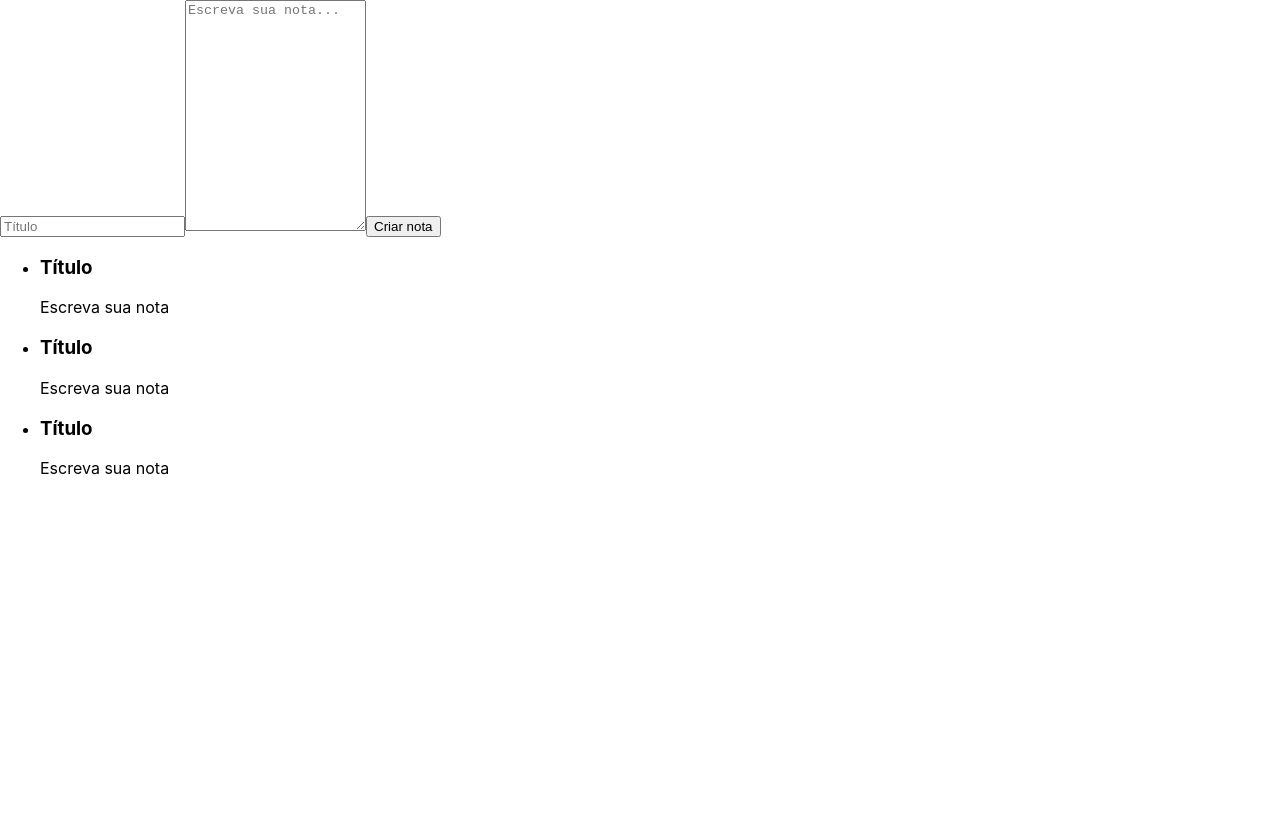
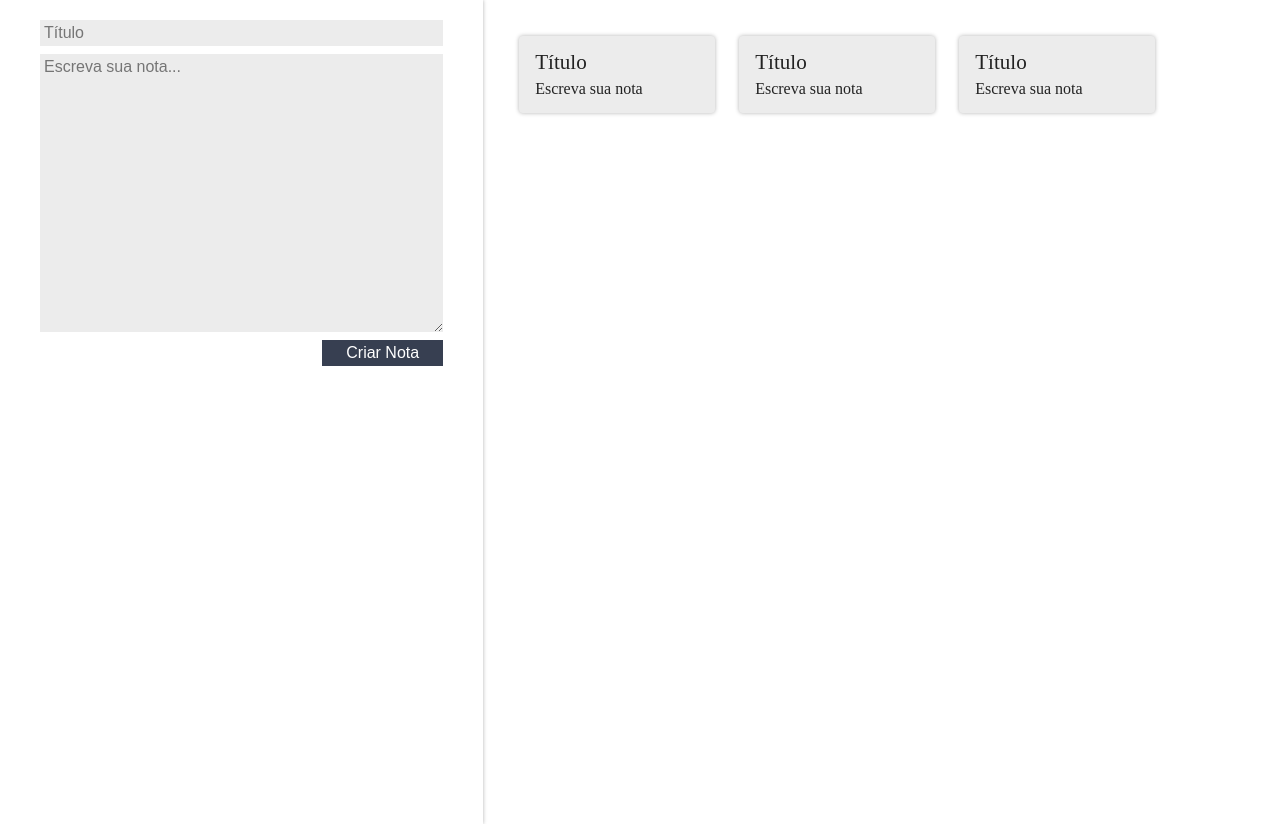
Before and after one commit to matheustakasaki/react-entendendo-como-a-biblioteca-funciona, a React (Create React App) app in the folder ceep/: page / in a window 1280 px wide. Before the commit the page ends 800 px from the top, so only its background shows below. Built offline with nearby package versions, Linux system fonts and the light colour scheme.

Commit message:
Estilizando projeto

```diff
--- a/ceep/src/App.js
+++ b/ceep/src/App.js
@@ -1,17 +1,18 @@
 import ListadeNotas from "./components/ListadeNotas";
 import FormularioCadastro from "./components/FormularioCadastro";
 import { Component } from "react";
-
+import "./assets/App.css";
+import './assets/index.css';
 
 
 class App extends Component {
 
   render() {
     return (
-      <>
+      <section className="conteudo">
         <FormularioCadastro />
         <ListadeNotas />
-      </>
+      </ section>
     );
   }
 
--- /dev/null
+++ b/ceep/src/assets/App.css
@@ -0,0 +1,11 @@
+.conteudo {
+  display: flex;
+}
+
+:root {
+  --primaria: #58a4b0;
+  --secundaria: #373f51;
+  --secundaria-ativa: #cccccc;
+  --fundo: #ffffff;
+  --fundo-detalhes: #ececec;
+}
--- /dev/null
+++ b/ceep/src/assets/index.css
@@ -0,0 +1,441 @@
+html,
+body,
+div,
+span,
+applet,
+object,
+iframe,
+h1,
+h2,
+h3,
+h4,
+h5,
+h6,
+p,
+blockquote,
+pre,
+a,
+abbr,
+acronym,
+address,
+big,
+cite,
+code,
+del,
+dfn,
+em,
+img,
+ins,
+kbd,
+q,
+s,
+samp,
+small,
+strike,
+strong,
+sub,
+sup,
+tt,
+var,
+b,
+u,
+i,
+center,
+dl,
+dt,
+dd,
+ol,
+ul,
+li,
+fieldset,
+form,
+label,
+legend,
+table,
+caption,
+tbody,
+tfoot,
+thead,
+tr,
+th,
+td,
+article,
+aside,
+canvas,
+details,
+embed,
+figure,
+figcaption,
+footer,
+header,
+hgroup,
+menu,
+nav,
+output,
+ruby,
+section,
+summary,
+time,
+mark,
+audio,
+video {
+  margin: 0;
+  padding: 0;
+  border: 0;
+  font-size: 100%;
+  font: inherit;
+  vertical-align: baseline;
+}
+
+/* make sure to set some focus styles for accessibility */
+:focus {
+  outline: 0;
+}
+
+/* HTML5 display-role reset for older browsers */
+article,
+aside,
+details,
+figcaption,
+figure,
+footer,
+header,
+hgroup,
+menu,
+nav,
+section {
+  display: block;
+}
+
+body {
+  line-height: 1;
+}
+
+ol,
+ul {
+  list-style: none;
+}
+
+blockquote,
+q {
+  quotes: none;
+}
+
+blockquote:before,
+blockquote:after,
+q:before,
+q:after {
+  content: "";
+  content: none;
+}
+
+table {
+  border-collapse: collapse;
+  border-spacing: 0;
+}
+
+input[type="search"]::-webkit-search-cancel-button,
+input[type="search"]::-webkit-search-decoration,
+input[type="search"]::-webkit-search-results-button,
+input[type="search"]::-webkit-search-results-decoration {
+  -webkit-appearance: none;
+  -moz-appearance: none;
+}
+
+input[type="search"] {
+  -webkit-appearance: none;
+  -moz-appearance: none;
+  -webkit-box-sizing: content-box;
+  -moz-box-sizing: content-box;
+  box-sizing: content-box;
+}
+
+textarea {
+  overflow: auto;
+  vertical-align: top;
+  resize: vertical;
+}
+
+/**
+ * Correct `inline-block` display not defined in IE 6/7/8/9 and Firefox 3.
+ */
+
+audio,
+canvas,
+video {
+  display: inline-block;
+  *display: inline;
+  *zoom: 1;
+  max-width: 100%;
+}
+
+/**
+ * Prevent modern browsers from displaying `audio` without controls.
+ * Remove excess height in iOS 5 devices.
+ */
+
+audio:not([controls]) {
+  display: none;
+  height: 0;
+}
+
+/**
+ * Address styling not present in IE 7/8/9, Firefox 3, and Safari 4.
+ * Known issue: no IE 6 support.
+ */
+
+[hidden] {
+  display: none;
+}
+
+/**
+ * 1. Correct text resizing oddly in IE 6/7 when body `font-size` is set using
+ *    `em` units.
+ * 2. Prevent iOS text size adjust after orientation change, without disabling
+ *    user zoom.
+ */
+
+html {
+  font-size: 100%; /* 1 */
+  -webkit-text-size-adjust: 100%; /* 2 */
+  -ms-text-size-adjust: 100%; /* 2 */
+}
+
+/**
+ * Address `outline` inconsistency between Chrome and other browsers.
+ */
+
+a:focus {
+  outline: thin dotted;
+}
+
+/**
+ * Improve readability when focused and also mouse hovered in all browsers.
+ */
+
+a:active,
+a:hover {
+  outline: 0;
+}
+
+/**
+ * 1. Remove border when inside `a` element in IE 6/7/8/9 and Firefox 3.
+ * 2. Improve image quality when scaled in IE 7.
+ */
+
+img {
+  border: 0; /* 1 */
+  -ms-interpolation-mode: bicubic; /* 2 */
+}
+
+/**
+ * Address margin not present in IE 6/7/8/9, Safari 5, and Opera 11.
+ */
+
+figure {
+  margin: 0;
+}
+
+/**
+ * Correct margin displayed oddly in IE 6/7.
+ */
+
+form {
+  margin: 0;
+}
+
+/**
+ * Define consistent border, margin, and padding.
+ */
+
+fieldset {
+  border: 1px solid #c0c0c0;
+  margin: 0 2px;
+  padding: 0.35em 0.625em 0.75em;
+}
+
+/**
+ * 1. Correct color not being inherited in IE 6/7/8/9.
+ * 2. Correct text not wrapping in Firefox 3.
+ * 3. Correct alignment displayed oddly in IE 6/7.
+ */
+
+legend {
+  border: 0; /* 1 */
+  padding: 0;
+  white-space: normal; /* 2 */
+  *margin-left: -7px; /* 3 */
+}
+
+/**
+ * 1. Correct font size not being inherited in all browsers.
+ * 2. Address margins set differently in IE 6/7, Firefox 3+, Safari 5,
+ *    and Chrome.
+ * 3. Improve appearance and consistency in all browsers.
+ */
+
+button,
+input,
+select,
+textarea {
+  font-size: 100%; /* 1 */
+  margin: 0; /* 2 */
+  vertical-align: baseline; /* 3 */
+  *vertical-align: middle; /* 3 */
+}
+
+/**
+ * Address Firefox 3+ setting `line-height` on `input` using `!important` in
+ * the UA stylesheet.
+ */
+
+button,
+input {
+  line-height: normal;
+}
+
+/**
+ * Address inconsistent `text-transform` inheritance for `button` and `select`.
+ * All other form control elements do not inherit `text-transform` values.
+ * Correct `button` style inheritance in Chrome, Safari 5+, and IE 6+.
+ * Correct `select` style inheritance in Firefox 4+ and Opera.
+ */
+
+button,
+select {
+  text-transform: none;
+}
+
+/**
+ * 1. Avoid the WebKit bug in Android 4.0.* where (2) destroys native `audio`
+ *    and `video` controls.
+ * 2. Correct inability to style clickable `input` types in iOS.
+ * 3. Improve usability and consistency of cursor style between image-type
+ *    `input` and others.
+ * 4. Remove inner spacing in IE 7 without affecting normal text inputs.
+ *    Known issue: inner spacing remains in IE 6.
+ */
+
+button,
+html input[type="button"], /* 1 */
+input[type="reset"],
+input[type="submit"] {
+  -webkit-appearance: button; /* 2 */
+  cursor: pointer; /* 3 */
+  *overflow: visible; /* 4 */
+}
+
+/**
+ * Re-set default cursor for disabled elements.
+ */
+
+button[disabled],
+html input[disabled] {
+  cursor: default;
+}
+
+/**
+ * 1. Address box sizing set to content-box in IE 8/9.
+ * 2. Remove excess padding in IE 8/9.
+ * 3. Remove excess padding in IE 7.
+ *    Known issue: excess padding remains in IE 6.
+ */
+
+input[type="checkbox"],
+input[type="radio"] {
+  box-sizing: border-box; /* 1 */
+  padding: 0; /* 2 */
+  *height: 13px; /* 3 */
+  *width: 13px; /* 3 */
+}
+
+/**
+ * 1. Address `appearance` set to `searchfield` in Safari 5 and Chrome.
+ * 2. Address `box-sizing` set to `border-box` in Safari 5 and Chrome
+ *    (include `-moz` to future-proof).
+ */
+
+input[type="search"] {
+  -webkit-appearance: textfield; /* 1 */
+  -moz-box-sizing: content-box;
+  -webkit-box-sizing: content-box; /* 2 */
+  box-sizing: content-box;
+}
+
+/**
+ * Remove inner padding and search cancel button in Safari 5 and Chrome
+ * on OS X.
+ */
+
+input[type="search"]::-webkit-search-cancel-button,
+input[type="search"]::-webkit-search-decoration {
+  -webkit-appearance: none;
+}
+
+/**
+ * Remove inner padding and border in Firefox 3+.
+ */
+
+button::-moz-focus-inner,
+input::-moz-focus-inner {
+  border: 0;
+  padding: 0;
+}
+
+/**
+ * 1. Remove default vertical scrollbar in IE 6/7/8/9.
+ * 2. Improve readability and alignment in all browsers.
+ */
+
+textarea {
+  overflow: auto; /* 1 */
+  vertical-align: top; /* 2 */
+}
+
+/**
+ * Remove most spacing between table cells.
+ */
+
+table {
+  border-collapse: collapse;
+  border-spacing: 0;
+}
+
+html,
+button,
+input,
+select,
+textarea {
+  color: #222;
+}
+
+::-moz-selection {
+  background: #b3d4fc;
+  text-shadow: none;
+}
+
+::selection {
+  background: #b3d4fc;
+  text-shadow: none;
+}
+
+img {
+  vertical-align: middle;
+}
+
+fieldset {
+  border: 0;
+  margin: 0;
+  padding: 0;
+}
+
+textarea {
+  resize: vertical;
+}
+
+.chromeframe {
+  margin: 0.2em 0;
+  background: #ccc;
+  color: #000;
+  padding: 0.2em 0;
+}
--- a/ceep/src/components/CardNota/index.jsx
+++ b/ceep/src/components/CardNota/index.jsx
@@ -1,17 +1,16 @@
 import React, { Component } from 'react';
-
+import "./style.css";
 export default class CardNota extends Component {
 
     render() {
         return (
-            <>
-                <section className='card-nota'>
-                    <header className='card-nota_cabecalho'>
-                        <h3 className='card-nota_titulo'>Título</h3>
-                    </header>
-                    <p className='card-nota_texto'>Escreva sua nota</p>
-                </section>
-            </>
+
+            <section className="card-nota">
+                <header className="card-nota_cabecalho">
+                    <h3 className="card-nota_titulo">Título</h3>
+                </header>
+                <p className="card-nota_texto">Escreva sua nota</p>
+            </section>
         );
     }
 }
--- a/ceep/src/components/CardNota/style.css
+++ b/ceep/src/components/CardNota/style.css
@@ -1,3 +1,27 @@
 .card-nota {
-    color: red;
-}
+    display: flex;
+    flex-direction: column;
+    align-items: flex-start;
+    justify-content: space-between;
+    background-color: var(--fundo-detalhes);
+    border-radius: 4px;
+    flex-wrap: wrap;
+    box-shadow: 0 0 4px rgba(0, 0, 0, 0.3);
+    padding: 16px;
+  }
+  .card-nota_cabecalho {
+    font-size: 1.1em;
+    display: flex;
+    justify-content: space-between;
+    align-items: center;
+  }
+
+  .card-nota_texto {
+    margin-top: 8px;
+    font-size: 1em;
+  }
+
+  .card-nota_titulo {
+    font-size: 1.2em;
+    margin-right: 12px;
+  }
--- a/ceep/src/components/FormularioCadastro/index.jsx
+++ b/ceep/src/components/FormularioCadastro/index.jsx
@@ -1,15 +1,23 @@
 import React, { Component } from 'react';
-
+import './style.css'
 export default class FormularioCadastro extends Component {
     render() {
         return (
-            <>
-                <form>
-                    <input type="text" placeholder="Título"></input>
-                    <textarea rows={15} placeholder="Escreva sua nota..."></textarea>
-                    <button >Criar nota</button>
-                </form>
-            </>
+            <form className="form-cadastro">
+                <input
+                    type="text"
+                    placeholder="Título"
+                    className="form-cadastro_input"
+                />
+                <textarea
+                    rows={15}
+                    placeholder="Escreva sua nota..."
+                    className="form-cadastro_input"
+                />
+                <button className="form-cadastro_input form-cadastro_submit">
+                    Criar Nota
+                </button>
+            </form>
         )
     }
 }
--- /dev/null
+++ b/ceep/src/components/FormularioCadastro/style.css
@@ -0,0 +1,29 @@
+.form-cadastro {
+  flex-grow: 2;
+  box-shadow: 0 0 4px rgba(0, 0, 0, 0.3);
+  z-index: 1;
+  min-height: 100vh;
+  display: flex;
+  flex-direction: column;
+  padding: 12px 40px;
+}
+.form-cadastro_input {
+  margin-top: 8px;
+  padding: 4px;
+  border: none;
+  background-color: var(--fundo-detalhes);
+  font-family: Arial, Helvetica, sans-serif;
+  font-weight: 100;
+}
+
+.form-cadastro_submit {
+  align-self: flex-end;
+  width: 30%;
+  background-color: var(--secundaria);
+  color: white;
+  font-weight: 400;
+}
+
+.form-cadastro_submit:active {
+  background-color: var(--secundaria-ativa);
+}
--- a/ceep/src/components/ListadeNotas/index.jsx
+++ b/ceep/src/components/ListadeNotas/index.jsx
@@ -1,19 +1,18 @@
 import React, { Component } from 'react';
 import CardNota from '../CardNota';
-
+import './style.css'
 export default class ListadeNotas extends Component {
 
     render() {
         return (
-            <ul>
-                {Array.of('Trabalho', 'Lazer', 'Estudos').map((categoria, index) => {
+            <ul className="lista-notas">
+                {Array.of("Trabalho", "Lazer", "Estudos").map((categoria, index) => {
                     return (
-                        <li key={index}>
+                        <li className="lista-notas_item" key={index}>
                             <CardNota />
                         </li>
-                    )
+                    );
                 })}
-
             </ul>
         )
     }
--- /dev/null
+++ b/ceep/src/components/ListadeNotas/style.css
@@ -0,0 +1,15 @@
+.lista-notas {
+  background-color: var(--fundo);
+  flex-grow: 3;
+  display: grid;
+  grid-template-columns: auto auto auto auto auto;
+  list-style-type: none;
+  padding-left: 24px;
+  padding-top: 24px;
+}
+.lista-notas_item {
+  margin: 12px;
+  max-width: 240px;
+  max-height: 400px;
+  display: inline;
+}
```
